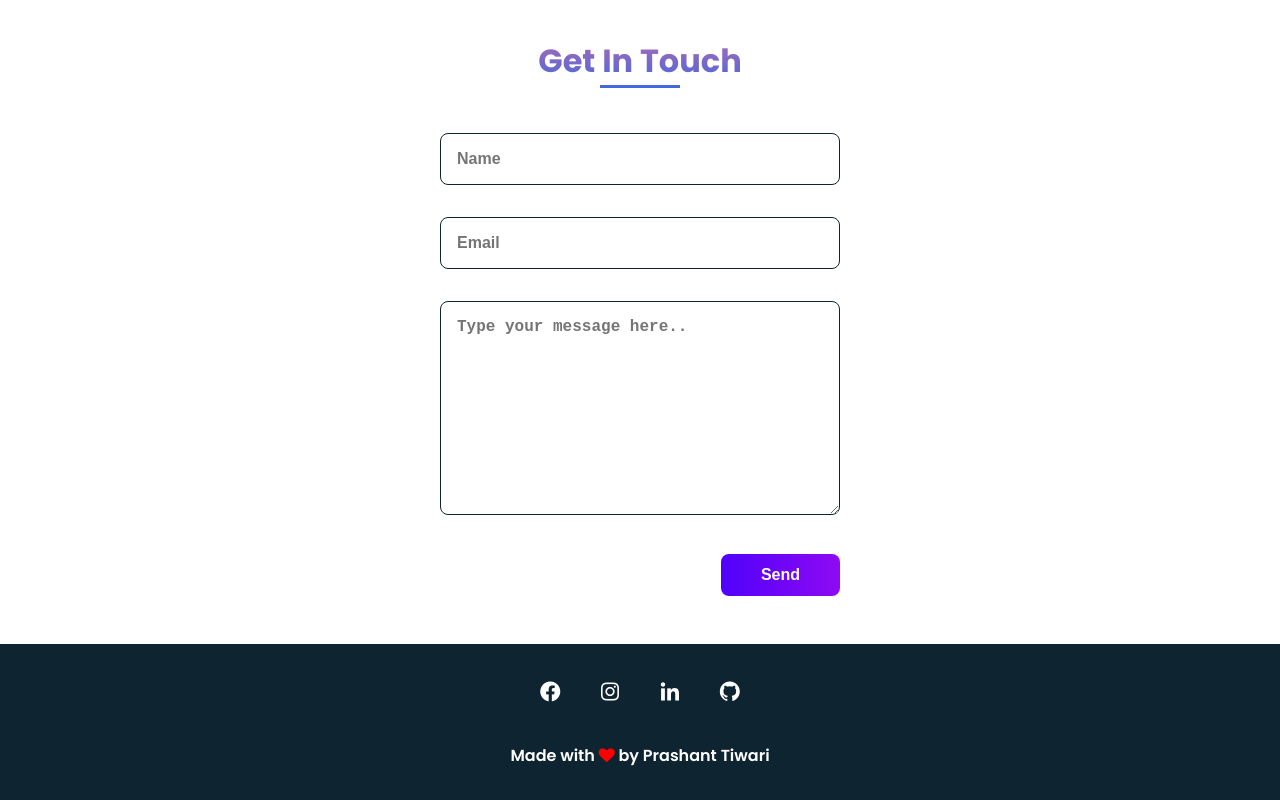
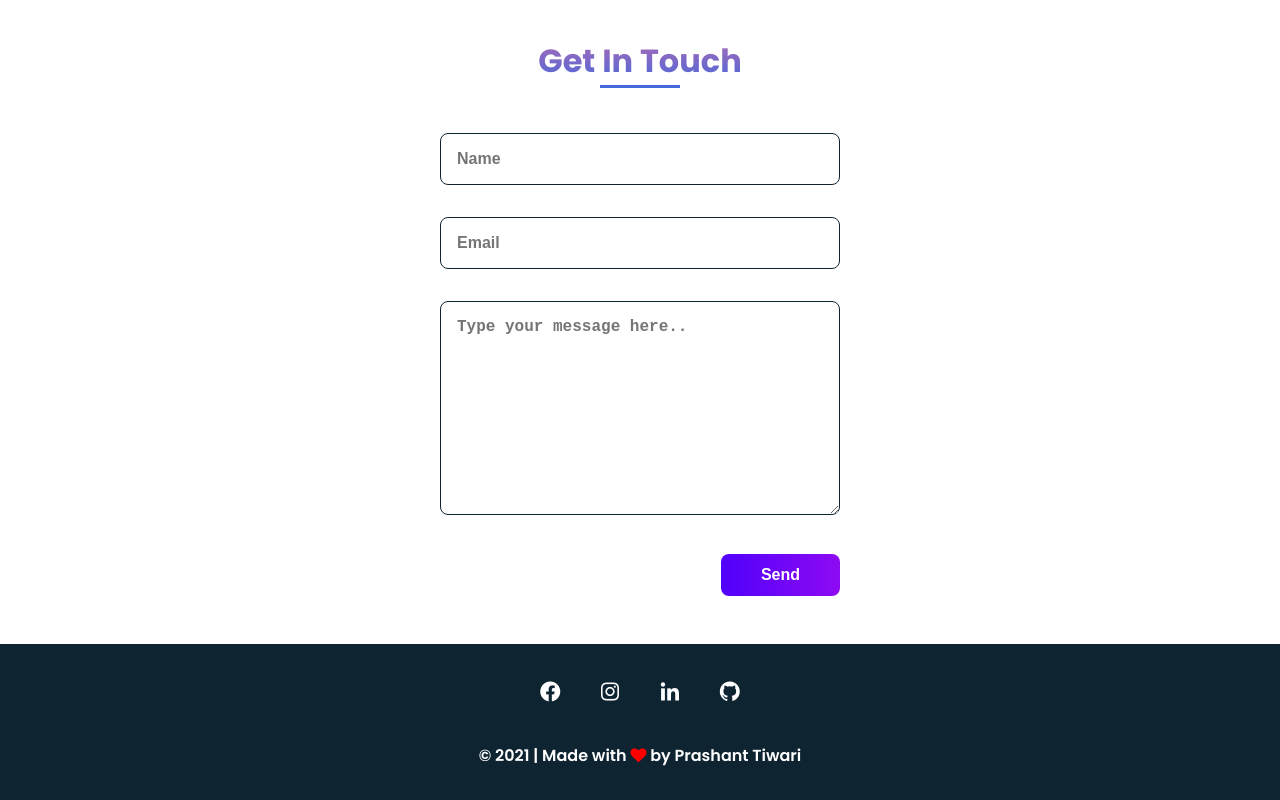
Before and after one commit to someonesees/prashant, a plain HTML site: page index.html in a window 1280 px wide. Shown: the part 3887-4687 px from the top of the page. Drawn offline with nearby package versions, Linux system fonts and the light colour scheme.

Commit message:
Update index.html

```diff
--- a/index.html
+++ b/index.html
@@ -815,7 +815,7 @@
         </div>
 
         <p>
-          Made with <i class="fa fa-heart" style="color: red;"></i> by Prashant Tiwari
+           <span>&#169;</span> 2021 | Made with <i class="fa fa-heart" style="color: red;"></i> by Prashant Tiwari
         </p>
       </footer>
     </main>
```
